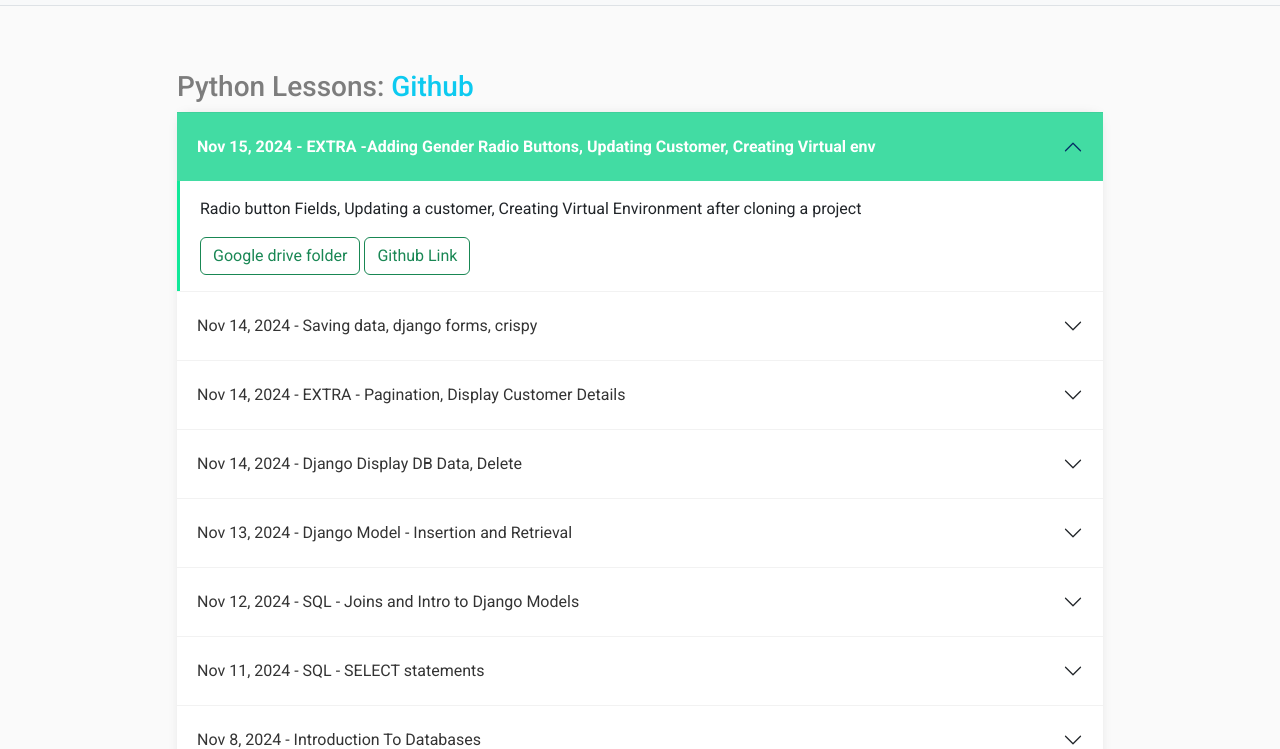
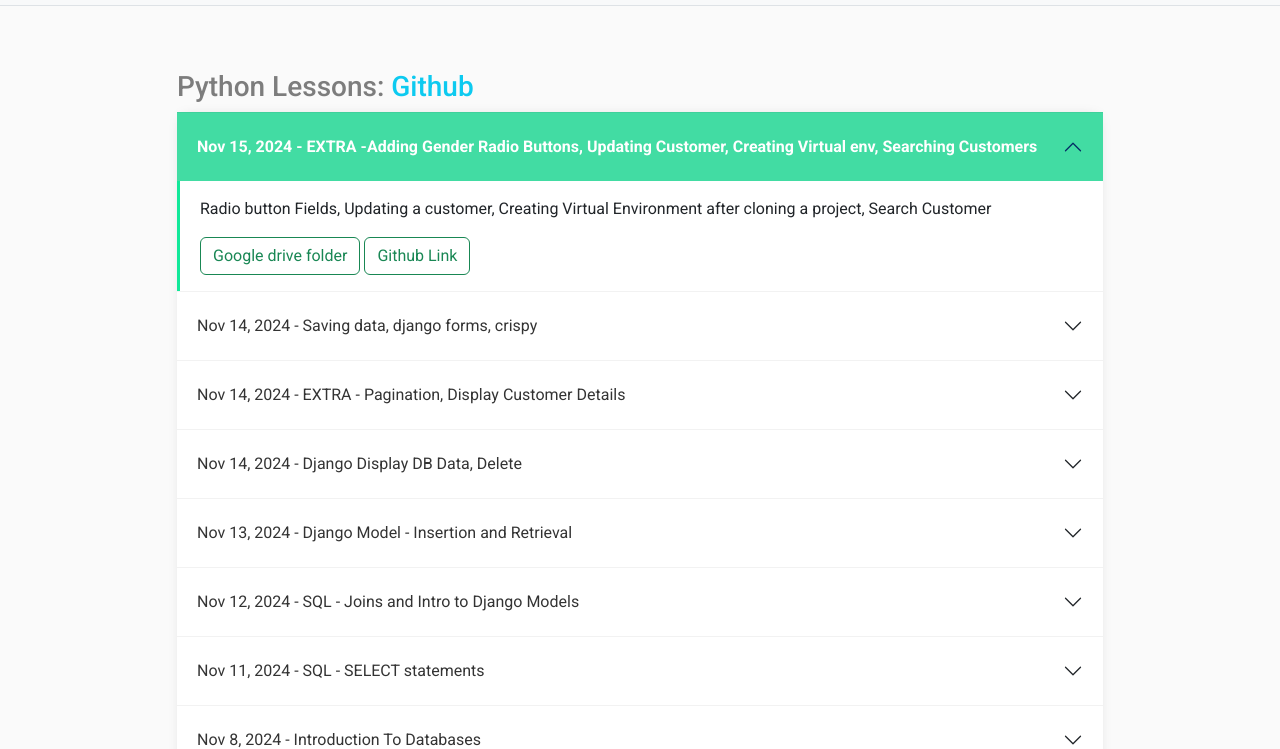
Before and after one commit to coolmindcodes/coolmindcodes.github.io, a plain HTML site: page python/index.html in a window 1280 px wide. Both pictures are taken after a click on the button 640 px from the left and 197 px from the top of the page. Shown: the part 51-800 px from the top of the page. Drawn offline with nearby package versions, Linux system fonts and the light colour scheme.

Commit message:
Search Customer

```diff
--- a/python/index.html
+++ b/python/index.html
@@ -45,13 +45,13 @@
                         <button class="accordion-button collapsed py-4" type="button" data-bs-toggle="collapse"
                                 data-bs-target="#flush-collapse23" aria-expanded="false"
                                 aria-controls="flush-collapse23">
-                            Nov 15, 2024 - EXTRA -Adding Gender Radio Buttons, Updating Customer, Creating Virtual env
+                            Nov 15, 2024 - EXTRA -Adding Gender Radio Buttons, Updating Customer, Creating Virtual env, Searching Customers
                         </button>
                     </h2>
                     <div id="flush-collapse23" class="accordion-collapse collapse"
                          aria-labelledby="flush-heading23" data-bs-parent="#accordionFlushExample">
                         <div class="accordion-body">
-                            <p>Radio button Fields, Updating a customer, Creating Virtual Environment after cloning a project</p>
+                            <p>Radio button Fields, Updating a customer, Creating Virtual Environment after cloning a project, Search Customer</p>
                             <a class="btn btn-outline-success ml-3"
                                href="https://drive.google.com/drive/folders/1SQmPRboqwl72tOTq1C6044ailF2bOHYb?usp=sharing"
                                target="_blank">Google drive folder</a>
```
